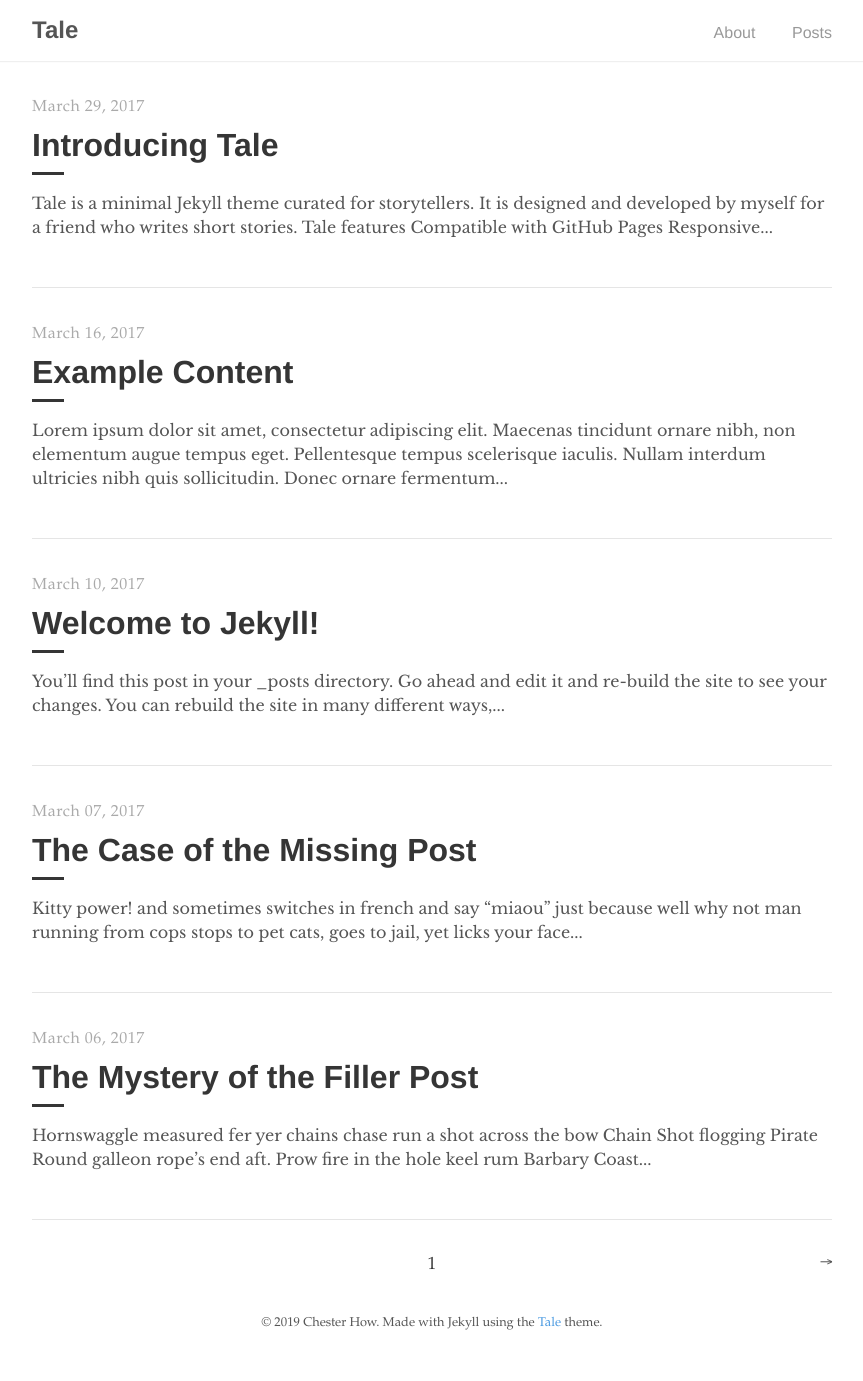
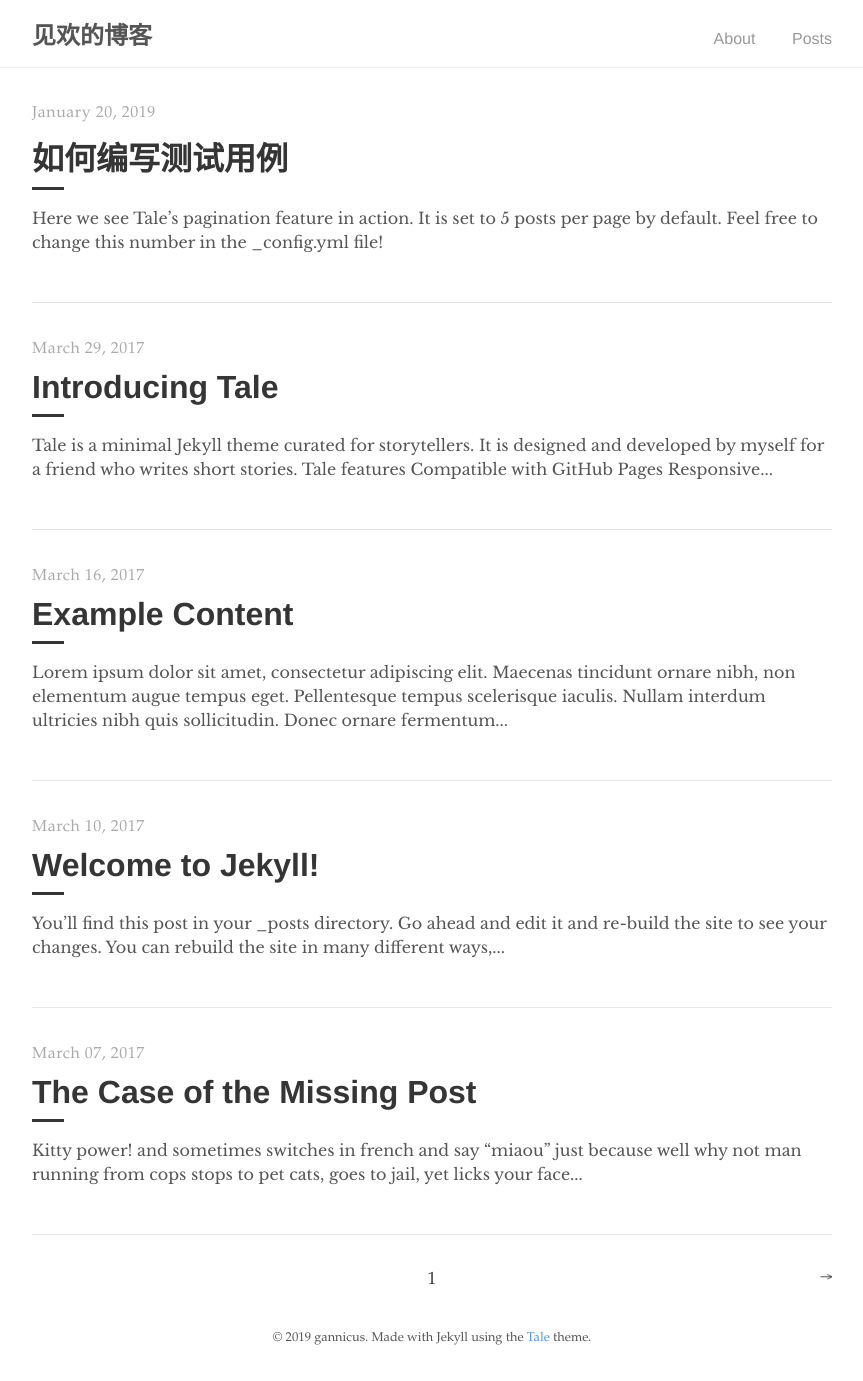
Before and after one commit to bugVanisher/bugVanisher.github.io, a Jekyll site: the page built from index.html, in a window 1280 px wide. Shown: the whole page, without its empty margins (208-1071 px from the left). Built offline with Jekyll 4.4.1, drawn with Linux system fonts in a browser that asks for light colours; the list of posts is cut into pages by our own code.

Commit message:
修改个人配置

```diff
--- a/_config.yml
+++ b/_config.yml
@@ -1,17 +1,17 @@
 # Site settings
-title:          Tale
-description:    "Minimal Jekyll theme for storytellers"
+title:          见欢的博客
+description:    "Think big, go deep."
 # baseurl:        "/tale"
-url:            "https://chesterhow.github.io"
+url:            "https://gannicus-yu.github.io"
 
 # Google Analytics
 google_analytics: UA—XXXXXXXX-X
 
 # Author
 author:
-  name:         Chester How
-  url:          https://chester.how
-  email:        chesterhow@gmail.com
+  name:         gannicus
+  url:          https://gannicus-yu.github.io
+  email:        gannicus_yu@163.com
 
 # Build settings
 markdown:       kramdown
@@ -28,6 +28,7 @@ plugins:
   - jekyll-feed
   - jekyll-paginate
   - jekyll-seo-tag
+  - jekyll-remote-theme
   # - jemoji #Uncomment this to allow emoji in your post
 
 # Permalinks
@@ -39,7 +40,3 @@ remote_theme: chesterhow/tale
 
 permalink:    /:year-:month-:day/:title
 paginate:     5
-
-plugins:
-  - jekyll-paginate
-  - jekyll-remote-theme
--- /dev/null
+++ b/_posts/2019-01-20-how-to-write-test-cases.md
@@ -0,0 +1,7 @@
+---
+layout: post
+title: "如何编写测试用例"
+author: "见欢"
+---
+
+Here we see **Tale's** pagination feature in action. It is set to 5 posts per page by default. Feel free to change this number in the `_config.yml` file!
```
